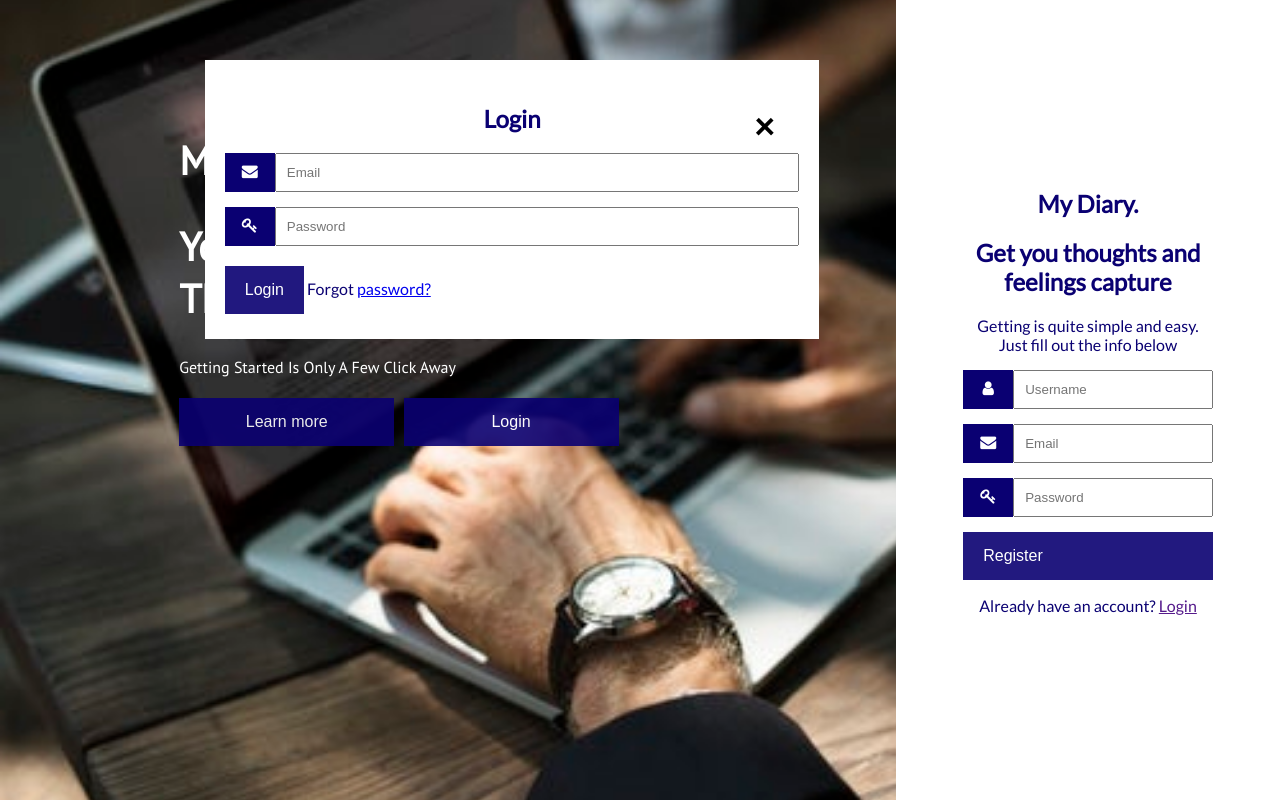
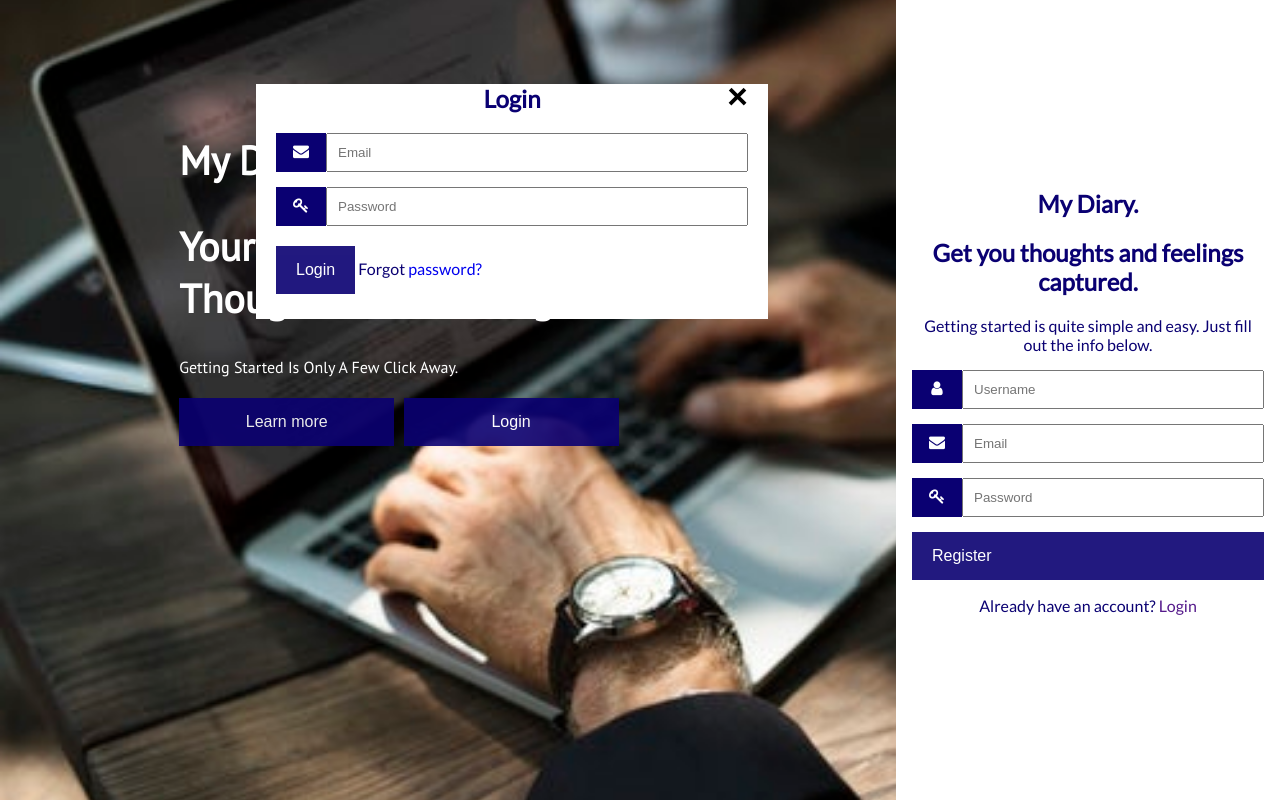
Before and after one commit to sulenchy/MyDiary, a plain HTML site: page ui/index.html in a window 1280 px wide. Both pictures are taken after a click on the button "Login". Drawn offline with Linux system fonts and the light colour scheme; a web font is replaced by a local one.

Commit message:
(bg-layout-adjustment):fix some layout in the template [Fixes #159001074]

```diff
--- a/ui/index.html
+++ b/ui/index.html
@@ -17,10 +17,10 @@
 <body>
     <div class="main">
         <section id="left" class="register container">
-            <div class="text-center container">
+            <div class="text-center">
                 <h1>My Diary.</h1>
-                <h1>Get you thoughts and feelings capture</h1>
-                <p>Getting is quite simple and easy. Just fill out the info below</p>
+                <h1>Get you thoughts and feelings captured.</h1>
+                <p>Getting started is quite simple and easy. Just fill out the info below.</p>
 
                 <form>
                     <div class="input-container">
@@ -38,7 +38,7 @@
                         <input class="input-field" type="password" placeholder="Password" name="psw">
                     </div>
 
-                    <button type="submit" class="input-container btn">Register</button>
+                    <button type="submit" class="input-container btn text-center">Register</button>
                 </form>
                 <p>Already have an account?
                     <a class="" href="">Login</a>
@@ -48,8 +48,8 @@
         <section id="right" class="about bg">
             <div class="story-section">
                 <h1>My Dairy.</h1>
-                <h1>Your space to capture your thoughts and feelings</h1>
-                <p>Getting started is only a few click away</p>
+                <h1>Your space to capture your thoughts and feelings.</h1>
+                <p>Getting started is only a few click away.</p>
                 <div class="">
                     <button class="btn responsive-btn">Learn more</button>
                     <button class="btn responsive-btn" onclick="document.getElementById('modalBox').style.display='block'">Login</button>
--- a/ui/styles/main.css
+++ b/ui/styles/main.css
@@ -5,6 +5,10 @@ body, html {
     color:#0a0072;
     font-family: "Lato", sans-serif;
     background-color: #fff;
+}
+
+a{
+    text-decoration: none;
 }
 
 .register{
@@ -144,12 +148,12 @@ nav a, button{
 }
 
 /**** modal styles **/
-.modal-container{
-    width:60%;
+.modal-container {
+    width: 50%;
     margin: auto;
     background: #fff;
-    padding: 20px;
-  }
+    padding: 0 20px 20px 20px;
+}
 
 
  /* Extra styles for the cancel button */
@@ -199,8 +203,8 @@ nav a, button{
  /* The Close Button (x) */
  .close {
      position: absolute;
-     right: 25px;
-     top: 0;
+     right: 1px;
+     top: -10px;
      color: #000;
      font-size: 35px;
      font-weight: bold;
```
Also changed, not shown: ui/user-day-entries.html (+1 -1 lines).
